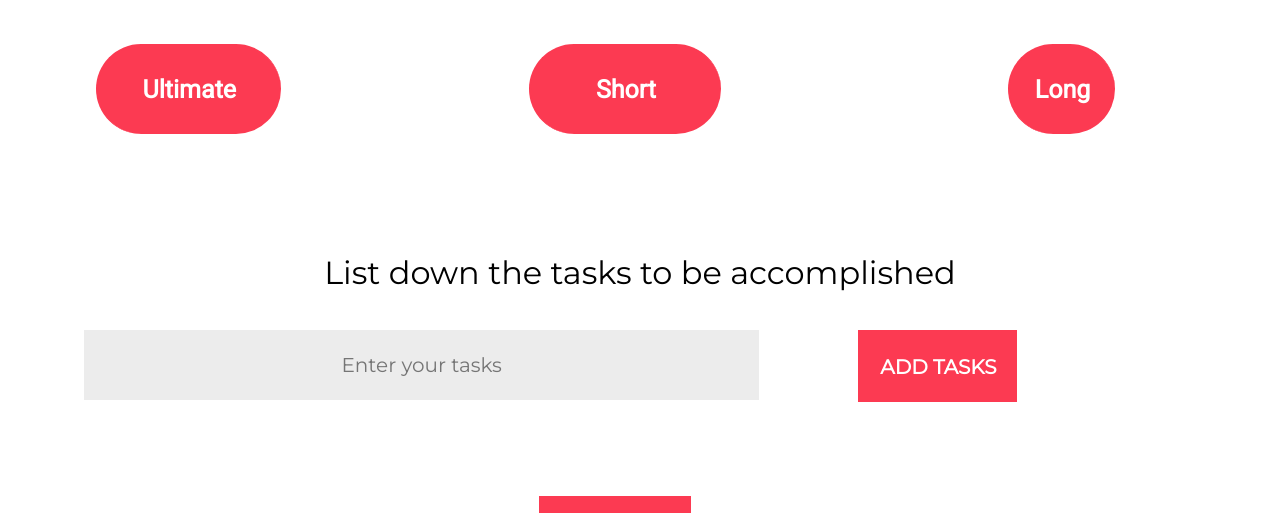
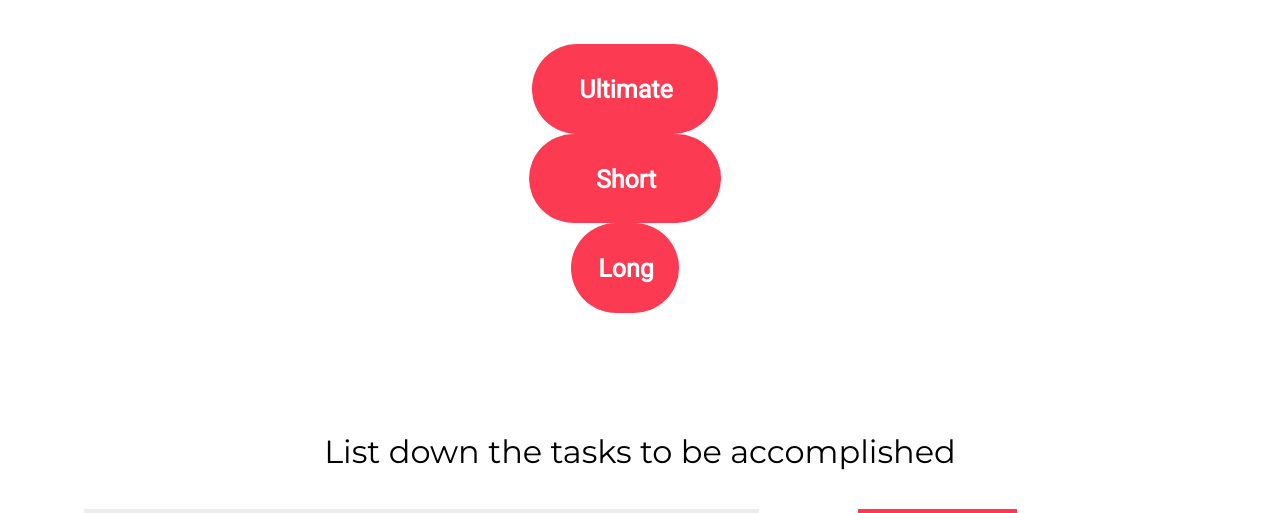
Before and after one commit to unnati2000/prodtimer, a plain HTML site: page index.html in a window 1280 px wide. Shown: the part 611-1124 px from the top of the page. Drawn offline with nearby package versions, Linux system fonts and the light colour scheme.

Commit message:
Update index.html

```diff
--- a/index.html
+++ b/index.html
@@ -27,14 +27,14 @@
         <span class="mins">00 </span><span class="dot"> : </span><span class="secs"> 00</span> <br><br><br>
         <div class="button row ">
 
-           <div class="col-4 col-sm-4 col-md-4">
+           <div class="col-4 col-sm-12 col-md-12">
             <button class="pro "> <span class="pro">Ultimate</span></button>
            </div>
-           <div class="col-4 col-sm-4 col-md-4">
+           <div class="col-4 col-sm-12 col-md-12">
 
             <button class="short"><span class="short">Short</span></button>
            </div>
-           <div class="col-4 col-sm-4 col-md-4">
+           <div class="col-4 col-sm-12 col-md-12">
 
             <button class="long"><span class="long">Long
             </span></button>
@@ -49,7 +49,7 @@
             List down the tasks to be accomplished
         </h2>
          <div class="row">
-        <div class="col-8 sm-8 md-8">
+        <div class="col-8 sm-12 md-12">
 
         <input type="text" placeholder="Enter your tasks" class="txt">
              </div>
```
